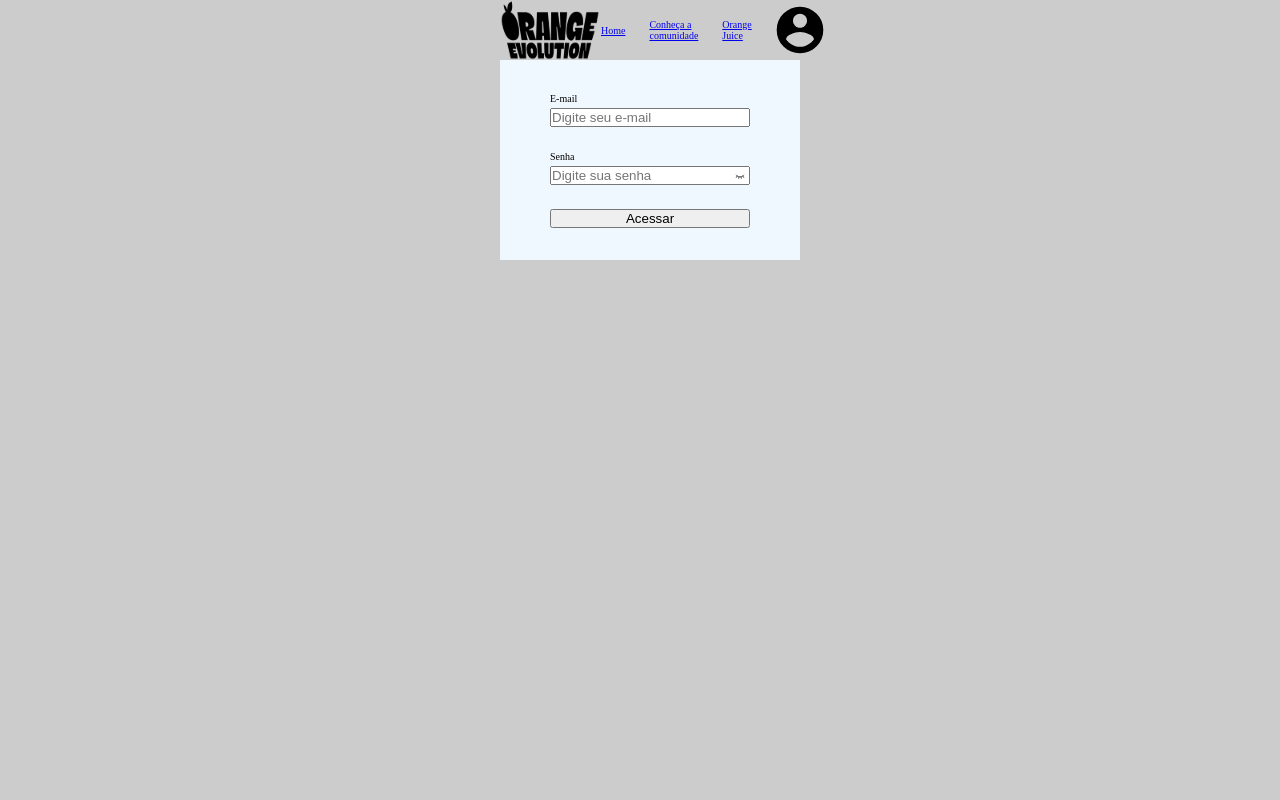
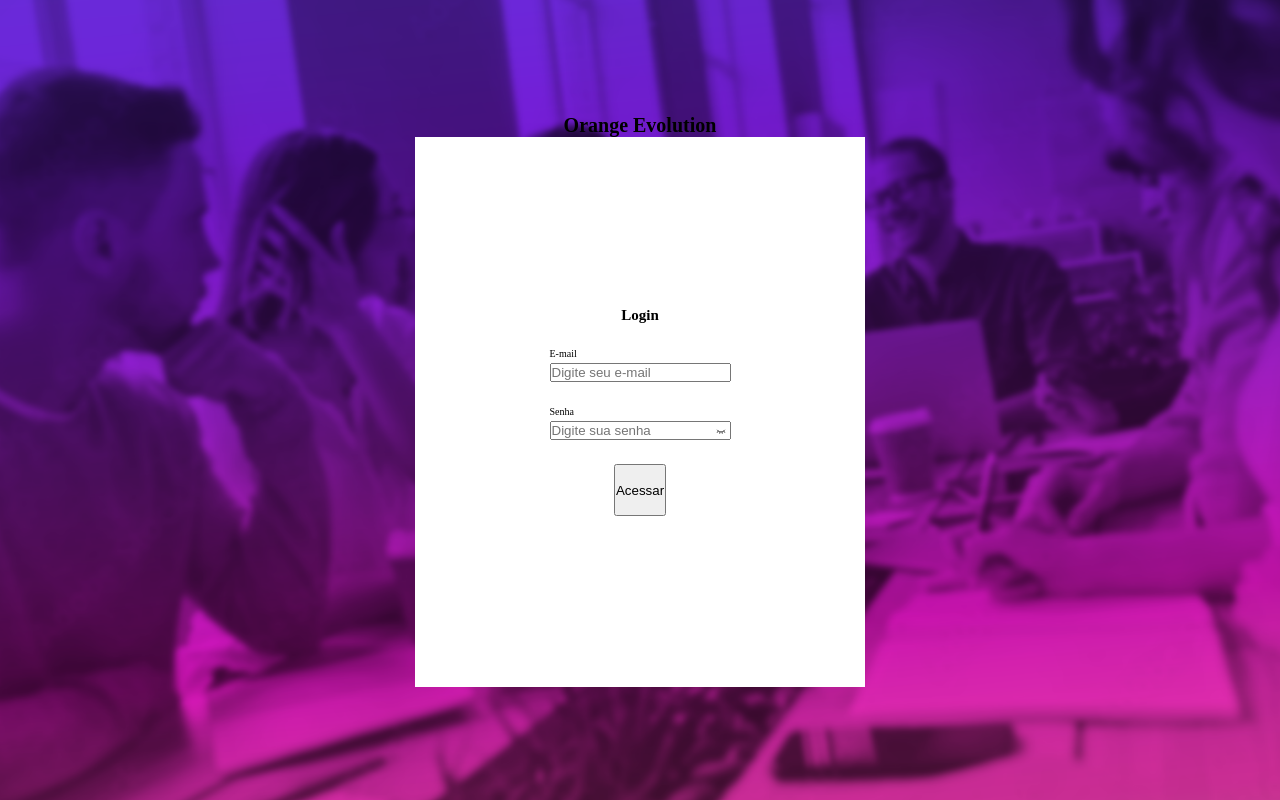
Before and after one commit to afonsonrodrigues/fchackathon-front, a React (Vite) app: page / in a window 1280 px wide. Built offline with nearby package versions, Linux system fonts and the light colour scheme.

Commit message:
adicionadas variáveis de estilo

```diff
--- a/src/components/LoginForm/index.jsx
+++ b/src/components/LoginForm/index.jsx
@@ -49,7 +49,8 @@ export default function LoginForm({ path }) {
     }
 
     return (
-        <CustomForm onSubmit={handleSubmit} className='column gap-24 justify-center'>
+        <CustomForm onSubmit={handleSubmit} className='column justify-center align-center gap-24'>
+            <h2>Login</h2>
             <InputWrapper className='column'>
                 <label htmlFor="email">E-mail</label>
                 <input name='email' onChange={handleChange} value={form.email} type="text" id='email' placeholder='Digite seu e-mail' />
--- a/src/components/LoginForm/styled.jsx
+++ b/src/components/LoginForm/styled.jsx
@@ -3,9 +3,9 @@ import styled from "styled-components";
 export const CustomForm = styled.form`
     margin: 0 auto;
     padding: 5rem 5rem;
-    height: 20rem;
-    width: 30rem;
-    background-color: var(--teste-color);
+    height: 55rem;
+    width: 45rem;
+    background-color: #FFF;
 `;
 
 export const InputWrapper = styled.div`
--- a/src/index.css
+++ b/src/index.css
@@ -1,22 +1,47 @@
-*{
+* {
   margin: 0;
   padding: 0;
   box-sizing: border-box;
 }
 
-:root{
-  --teste-color: aliceblue;
+:root {
+  --primary-color-900: #1D1D1F;
+  --secondary-color-600: #871CD3;
+  --error-color: #FF0000;
+  --primary-color-50: #f9f9fc;
+  --primary-color-100: #f3f3f6;
+  --primary-color-200: #ebebed;
+  --primary-color-300: #dcdcde;
+  --primary-color-400: #b8b8bb;
+  --primary-color-500: #99999b;
+  --primary-color-600: #707072;
+  --primary-color-700: #5c5c5f;
+  --primary-color-800: #3e3e40;
+  --primary-color-900: #1d1d1f;
+  --secondary-color-50: #f3e5fa;
+  --secondary-color-100: #e0bef4;
+  --secondary-color-200: #CD93ED;
+  --secondary-color-300: #B867E6;
+  --secondary-color-400: #A843E0;
+  --secondary-color-500: #981CD9;
+  --secondary-color-600: #871CD3;
+  --secondary-color-700: #6E1ACB;
+  --secondary-color-800: #5719c5;
+  --secondary-color-900: #0c16bb;
 }
 
-html{
+html {
   font-size: 62.5%;
 }
 
 body {
   min-height: 100vh;
   margin: 0 auto;
-  padding: 0 50rem;
   background-color: #CCC;
+}
+
+button{
+  height: 5.2rem;
 }
 
 .modal-bg {
@@ -27,6 +52,7 @@ body {
   right: 0;
   bottom: 0;
 }
+
 .modal-bg-stage2 {
   background-color: rgba(0, 0, 0, 0.354);
   position: absolute;
--- a/src/index.jsx
+++ b/src/index.jsx
@@ -1,14 +1,12 @@
 import React from 'react';
 import ReactDOM from 'react-dom/client';
 import { BrowserRouter } from 'react-router-dom';
+import './index.css';
 import MainRoutes from './routes';
-import './index.css';
-import NavBar from './components/NavBar';
 
 ReactDOM.createRoot(document.getElementById('root')).render(
   <React.StrictMode>
     <BrowserRouter>
-      <NavBar />
       <MainRoutes />
     </BrowserRouter>
   </React.StrictMode>
--- a/src/pages/Login/index.jsx
+++ b/src/pages/Login/index.jsx
@@ -1,5 +1,11 @@
 import LoginForm from '../../components/LoginForm';
+import { OuterBg } from './styled';
 
 export default function Login() {
-    return <LoginForm />
+    return (
+        <OuterBg className='column align-center justify-center'>
+            <h1>Orange Evolution</h1>
+            <LoginForm />
+        </OuterBg>
+    )
 }
--- /dev/null
+++ b/src/pages/Login/styled.jsx
@@ -0,0 +1,11 @@
+import styled from "styled-components";
+import BgImg from '../../assets/fundo2.png'
+
+export const OuterBg = styled.div`
+    min-width: 100%;
+    min-height: 100vh;
+    background-image: url(${BgImg});
+    background-position: center;
+    background-repeat: no-repeat;
+    background-size: cover;
+`;
```
Also changed, not shown: src/assets/fundo2.png (added).
